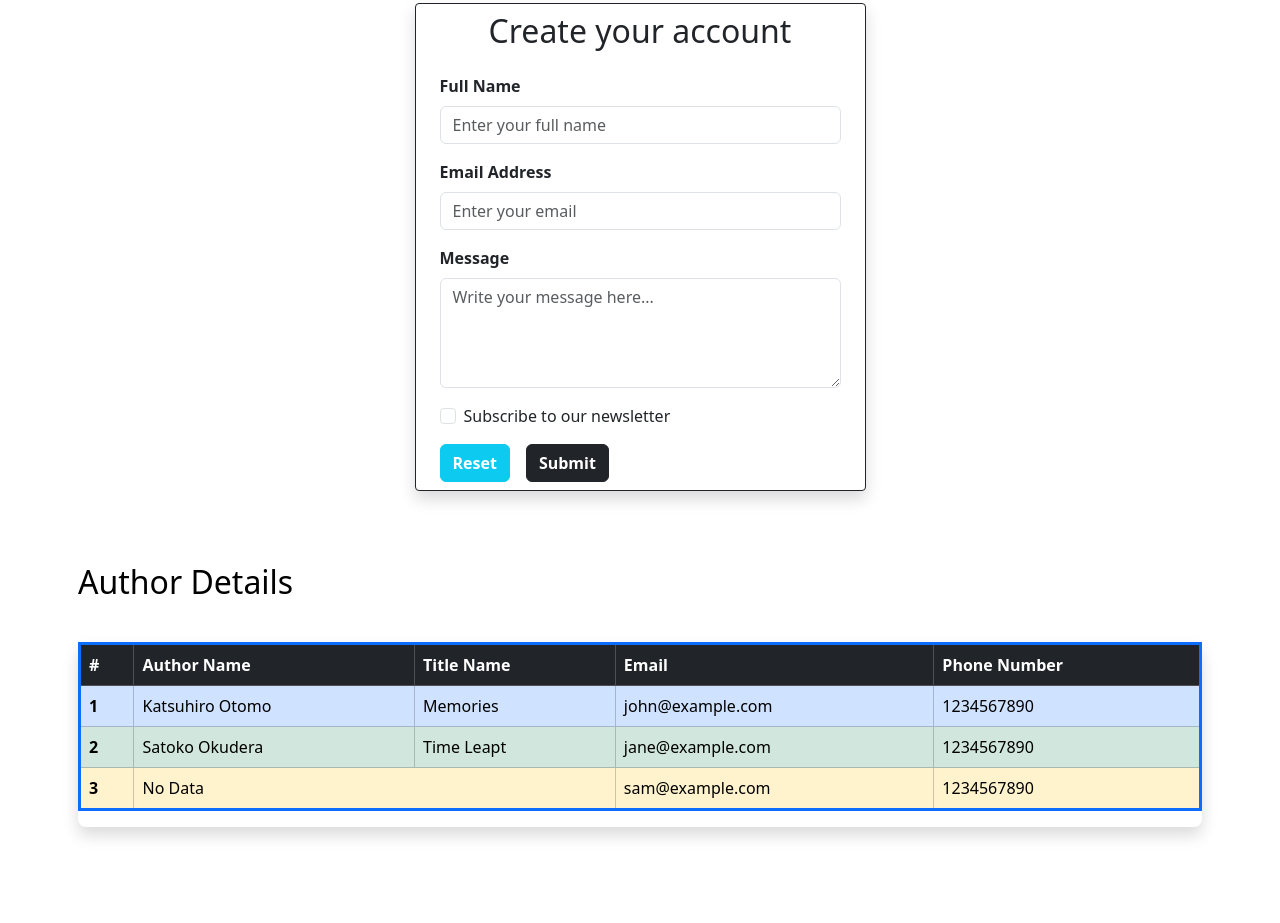
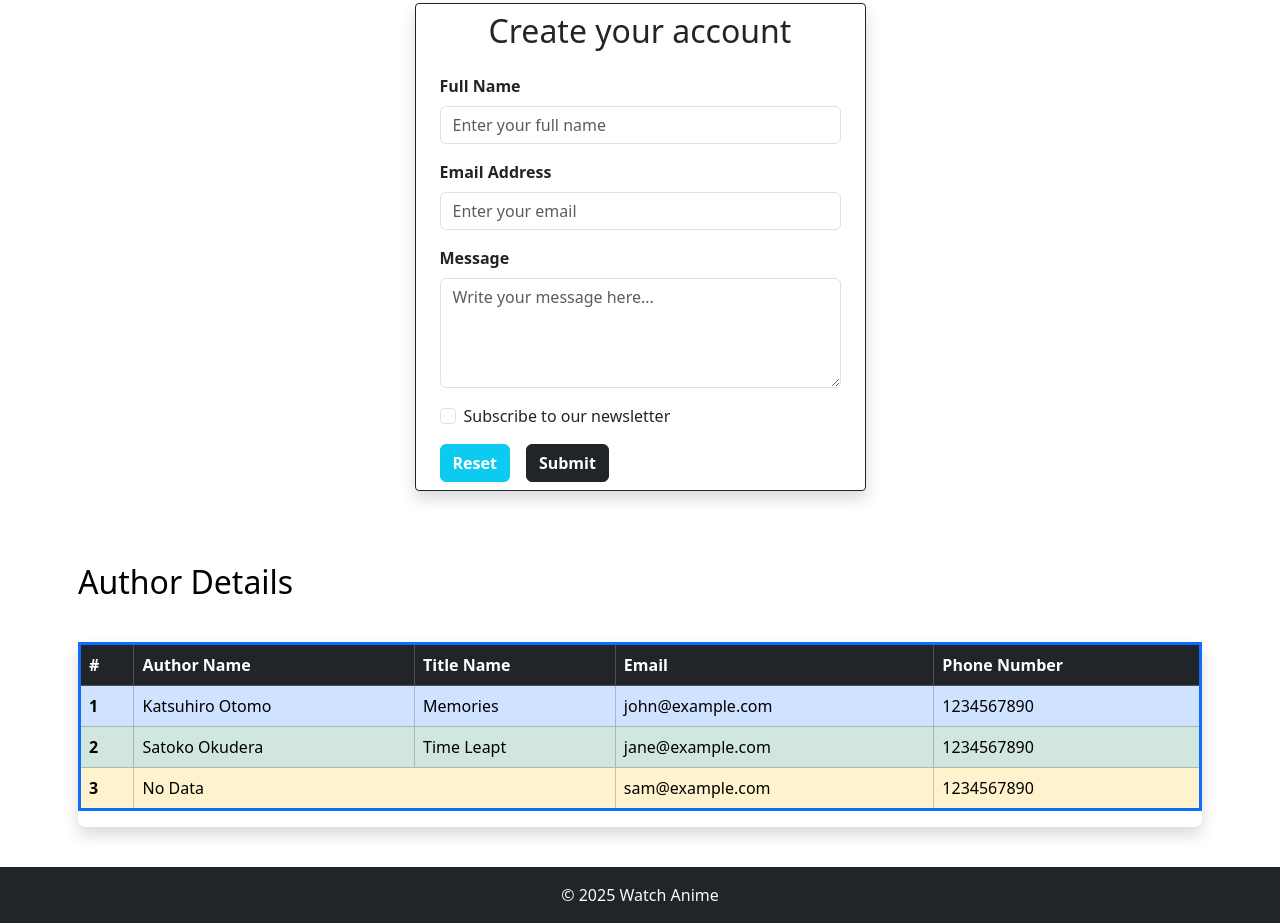
Before and after one commit to kanna006/Carousel, a plain HTML site: page index.html in a window 1280 px wide. Shown: the part 2855-3778 px from the top of the page. Before the commit the page ends 3722 px from the top, so only its background shows below. Drawn offline with nearby package versions, Linux system fonts and the light colour scheme.

Commit message:
fithChange

```diff
--- a/index.html
+++ b/index.html
@@ -779,6 +779,16 @@
                 </div>
             </div>
         </div>
+        <div class="row "><!-- 2.row  -->
+            <div class="col-12 col-sm-12 col-md-12 col-lg-12 "><!-- 5.column  -->
+                <div class=" text-center py-3 bg-dark text-light h-100 w-100">
+                    <!-- subcolumn -->
+                    <div class="Copyright">
+                        © 2025 Watch Anime
+                    </div>
+                </div>
+            </div>
+        </div>
 
 
     </footer>
```
